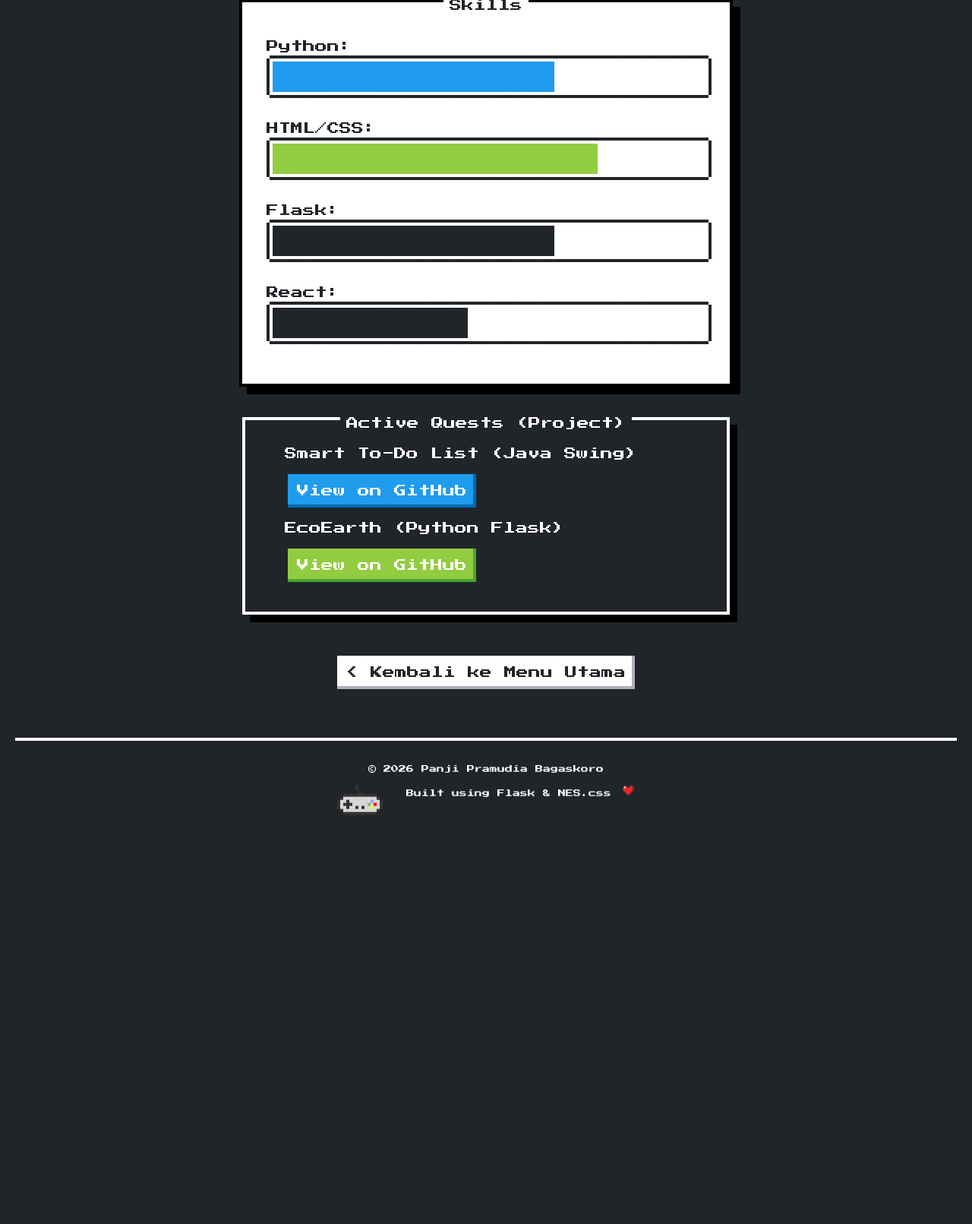
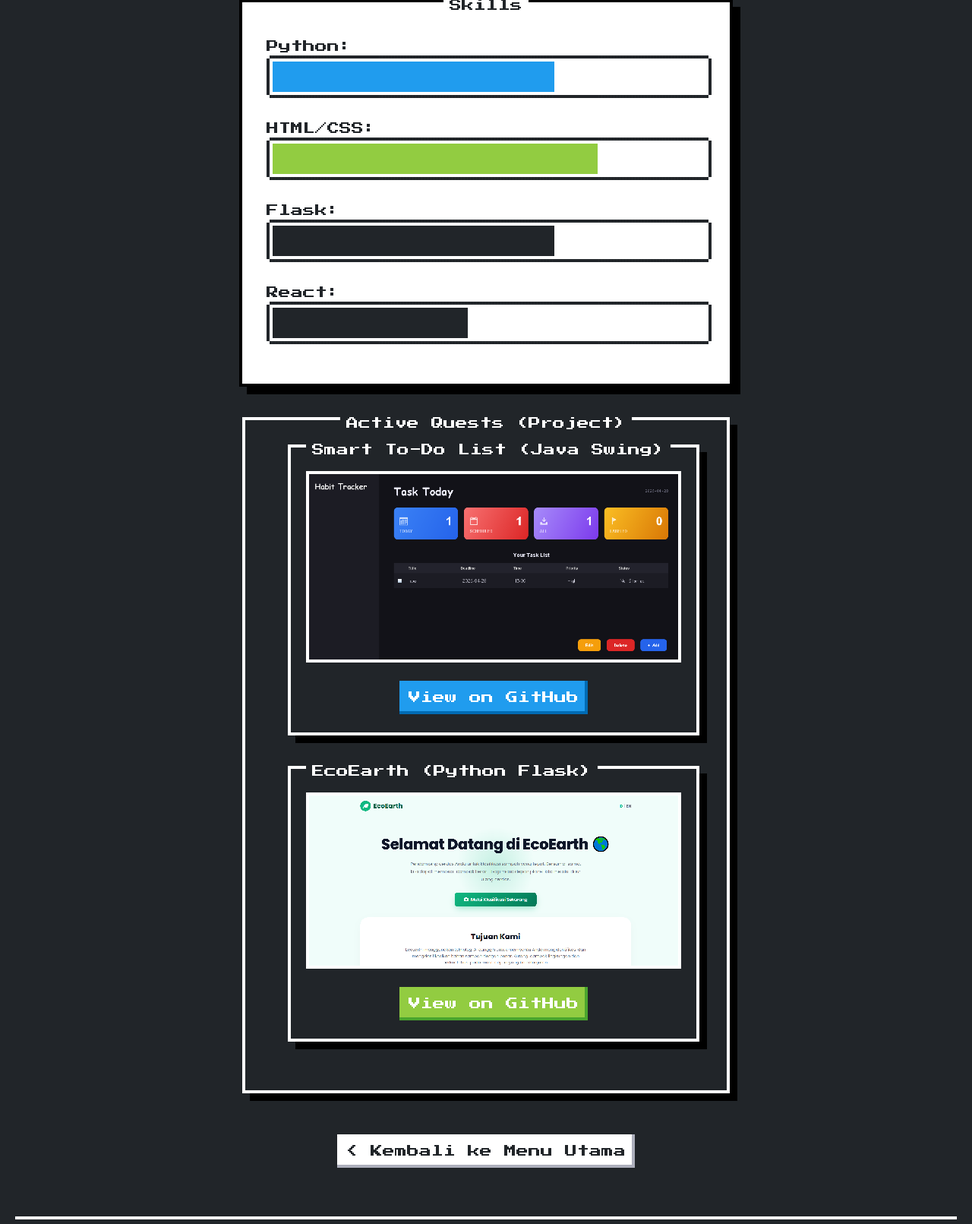
Before and after one commit to Jipan-maker/pixel-portfolio, a Flask app: page /projects in a window 1280 px wide. Shown: the part 141-1752 px from the top of the page at 76% size. Before the commit the page ends 1214 px from the top, so only its background shows below. Run offline with Flask 3, Linux system fonts and the light colour scheme.

Commit message:
Update: Perbaikian

```diff
--- a/app.py
+++ b/app.py
@@ -31,8 +31,8 @@ portfolio_data = {
         }
     ],
     "quests":[
-        {"nama": "Smart To-Do List (Java Swing)", "link": "https://github.com/Jipan-maker", "btn": "is-primary", "teks_btn": "View on GitHub"},
-        {"nama": "EcoEarth (Python Flask)", "link": "https://github.com/Jipan-maker", "btn": "is-success", "teks_btn": "View on GitHub"}
+        {"nama": "Smart To-Do List (Java Swing)", "link": "https://github.com/Jipan-maker", "btn": "is-primary", "teks_btn": "View on GitHub", "gambar": "SmarthToDoList.png"},
+        {"nama": "EcoEarth (Python Flask)", "link": "https://github.com/Jipan-maker", "btn": "is-success", "teks_btn": "View on GitHub", "gambar": "EcoEarth.png"}
     ]
 }
 
--- a/templates/projects.html
+++ b/templates/projects.html
@@ -20,10 +20,21 @@
 
         <ul class="nes-list is-disc" style="text-align: left; padding-left: 20px;">
             {% for quest in data.quests %}
-                <li>
-                    {{ quest.nama }} <br>
-                    <a href="{{ quest.link }}" target="_blank" class="nes-btn {{ quest.btn }} is-small" style="margin-top: 15px; margin-bottom: 15px;">{{ quest.teks_btn }}</a>
-                </li>
+                <div class="nes-container is-dark with-title retro-shadow" style="margin-bottom: 40px; padding: 20px;">
+            <p class="title">{{ quest.nama }}</p>
+
+            <div style="border: 4px solid white; margin-bottom: 20px; overflow: hidden; background-color: #000;">
+                <img src="{{ url_for('static', filename=quest.gambar) }}"
+                    alt="{{ quest.nama }}"
+                    style="width: 100%; display: block; image-rendering: pixelated;">
+            </div>
+
+            <div style="text-align: center;">
+                <a href="{{ quest.link }}" target="_blank" class="nes-btn {{ quest.btn }} is-small">
+                    {{ quest.teks_btn }}
+                </a>
+            </div>
+        </div>
             {% endfor %}
         </ul>
     </div>
```
Also changed, not shown: static/EcoEarth.png (added), static/SmarthToDoList.png (added).
